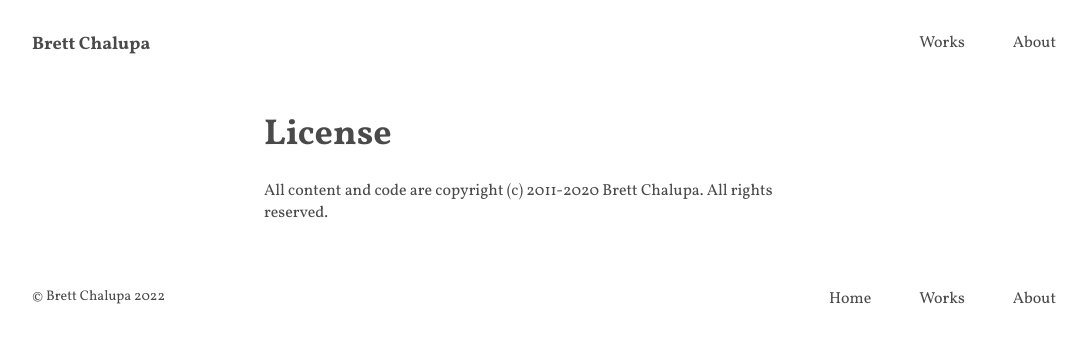
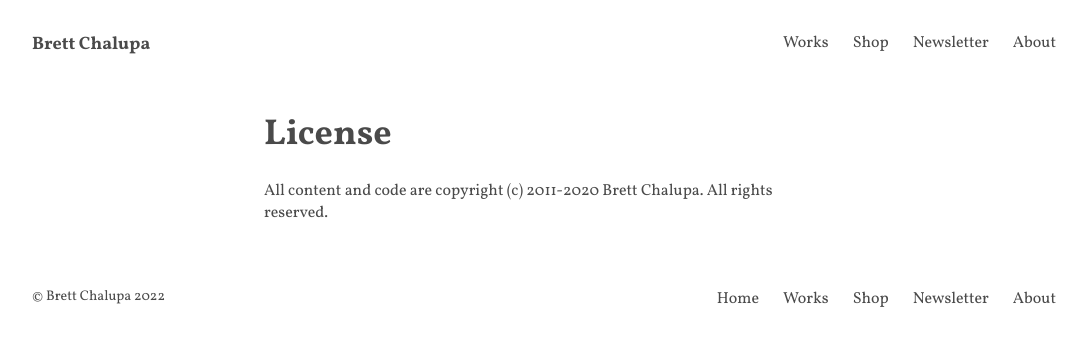
Before and after one commit to brettchalupa/brettchalupa.github.io, a Jekyll site: the page built from license.md, in a window 1280 px wide. Shown: the top 346 px of the page, without its empty margins (96-1183 px from the left). Built offline with Jekyll 4.4.1, drawn with Linux system fonts in a browser that asks for light colours.

Commit message:
Add newsletter & shop to nav items
Adjusts spacing to account for them

```diff
--- a/_includes/nav-list-items.html
+++ b/_includes/nav-list-items.html
@@ -1,2 +1,4 @@
 <li class="nav-item"><a href="/works/">Works</a></li>
+<li class="nav-item"><a href="https://shop.brettchalupa.com">Shop</a></li>
+<li class="nav-item"><a href="https://brettchalupa.substack.com">Newsletter</a></li>
 <li class="nav-item"><a href="/about/">About</a></li>
--- a/css/styles.scss
+++ b/css/styles.scss
@@ -292,13 +292,13 @@ figcaption {
 .nav-item {
   display: inline-block;
   font-size: 16px;
-  margin: 0 $spacing-unit / 2;
+  margin: 0 $spacing-unit / 4;
 
   &:last-of-type {
     margin-right: 0;
 
     @media (max-width: $breakpoint-sm) {
-      margin-right: $spacing-unit / 2;
+      margin-right: $spacing-unit / 4;
     }
   }
 
```
